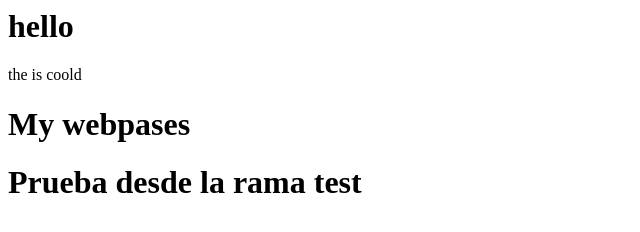
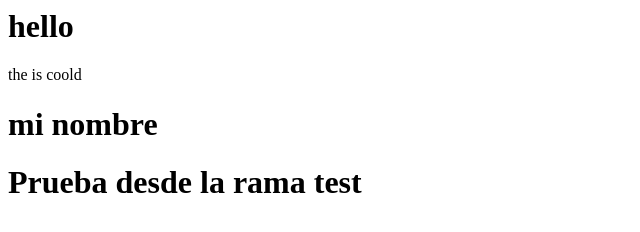
Before and after one commit to yadirallce28s-create/curso_service, a plain HTML site: page index.html in a window 1280 px wide. Shown: the whole page, without its empty margins (0-640 px from the left). Drawn offline with Linux system fonts and the light colour scheme.

Commit message:
Cambios en la rama test

```diff
--- a/index.html
+++ b/index.html
@@ -1,4 +1,4 @@
 <h1>hello</h1>
 <p> the is coold </p>
-<h1>My webpases</h1>
+<h1>mi nombre</h1>
 <h1>Prueba desde la rama test</h1>
```
